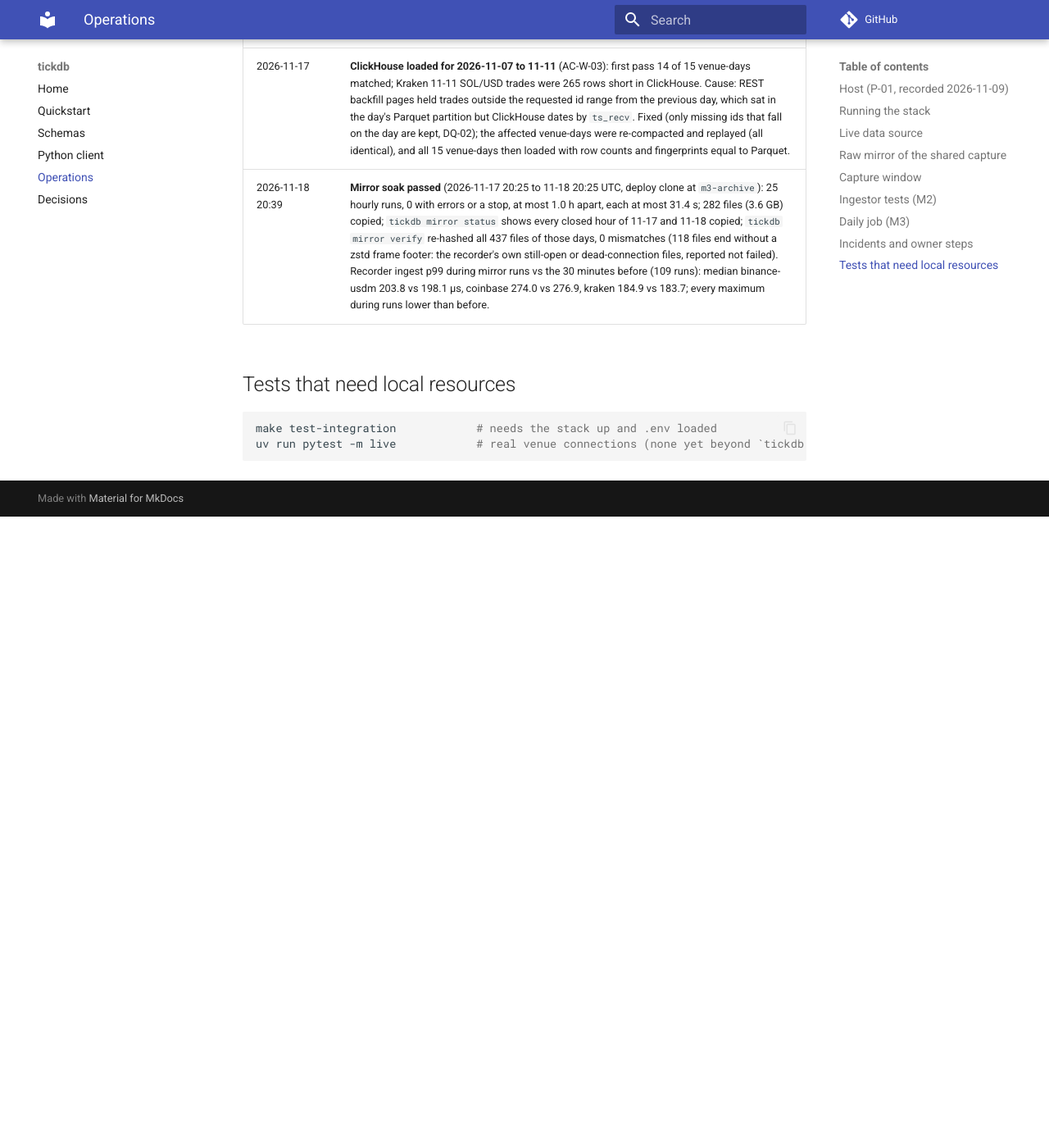
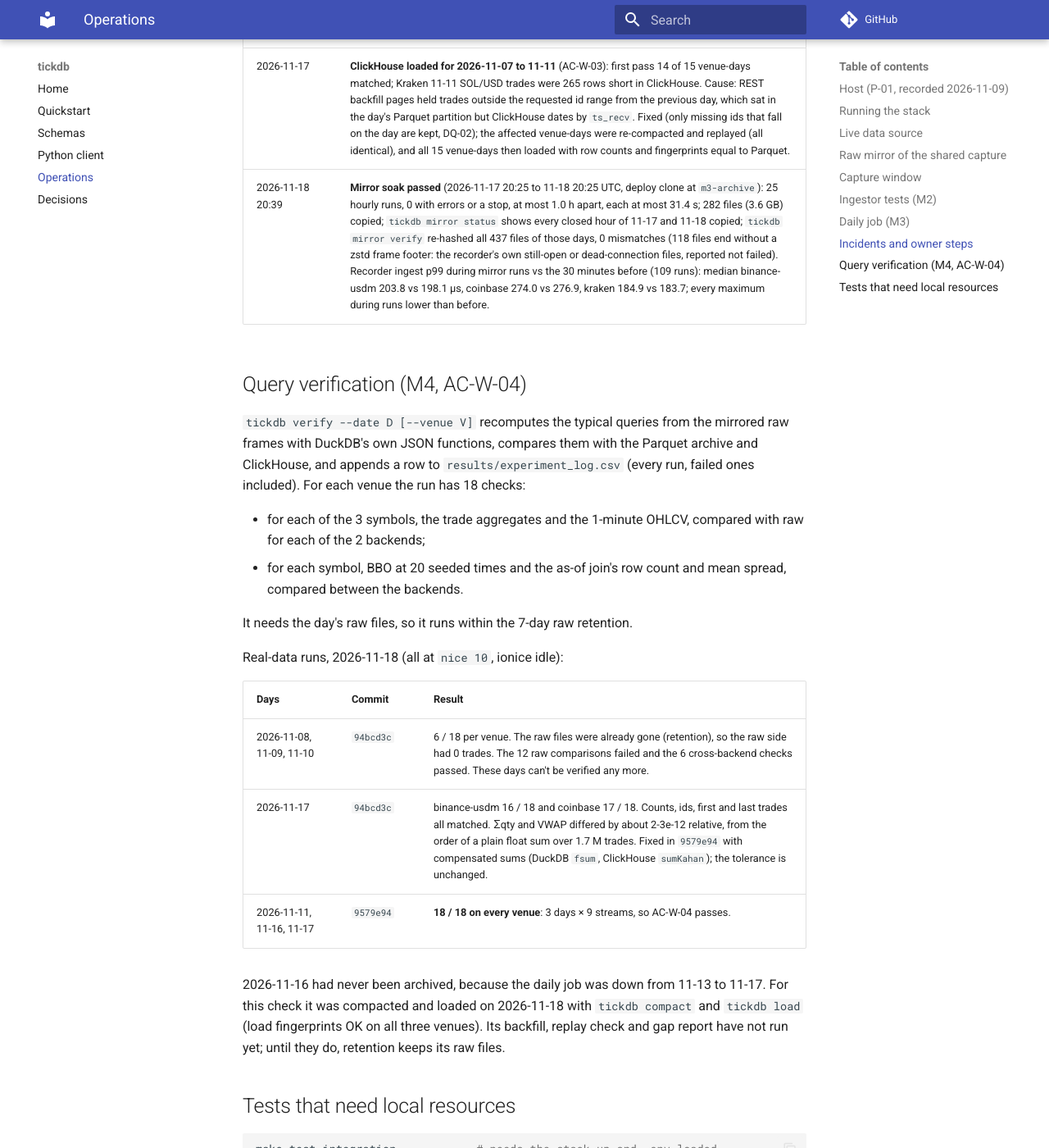
Before and after one commit to avmhdt/tick-data-platform, an MkDocs documentation site: the page built from docs/operations.md, in a window 1280 px wide and 1400 px high, scrolled down 4624 px. Shown: the whole window at 82% size. Built offline with MkDocs 1.6.1 and Material for MkDocs 9.7.7, drawn with Linux system fonts in a browser that asks for light colours; comment, search, counter and statistics services are not loaded; before the commit the page ends 5254 px from its top, so only the background shows below that.

Commit message:
M4: real-data verify on 2026-11-11, 11-16 and 11-17 passes on every stream (AC-W-04); experiment log

````diff
--- a/docs/operations.md
+++ b/docs/operations.md
@@ -140,6 +140,31 @@ then `main`); it is updated only between runs, with `git pull` and `uv sync --lo
 | 2026-11-17 | **ClickHouse loaded for 2026-11-07 to 11-11** (AC-W-03): first pass 14 of 15 venue-days matched; Kraken 11-11 SOL/USD trades were 265 rows short in ClickHouse. Cause: REST backfill pages held trades outside the requested id range from the previous day, which sat in the day's Parquet partition but ClickHouse dates by `ts_recv`. Fixed (only missing ids that fall on the day are kept, DQ-02); the affected venue-days were re-compacted and replayed (all identical), and all 15 venue-days then loaded with row counts and fingerprints equal to Parquet. |
 | 2026-11-18 20:39 | **Mirror soak passed** (2026-11-17 20:25 to 11-18 20:25 UTC, deploy clone at `m3-archive`): 25 hourly runs, 0 with errors or a stop, at most 1.0 h apart, each at most 31.4 s; 282 files (3.6 GB) copied; `tickdb mirror status` shows every closed hour of 11-17 and 11-18 copied; `tickdb mirror verify` re-hashed all 437 files of those days, 0 mismatches (118 files end without a zstd frame footer: the recorder's own still-open or dead-connection files, reported not failed). Recorder ingest p99 during mirror runs vs the 30 minutes before (109 runs): median binance-usdm 203.8 vs 198.1 µs, coinbase 274.0 vs 276.9, kraken 184.9 vs 183.7; every maximum during runs lower than before. |
 
+## Query verification (M4, AC-W-04)
+
+`tickdb verify --date D [--venue V]` recomputes the typical queries from the mirrored raw
+frames with DuckDB's own JSON functions, compares them with the Parquet archive and ClickHouse,
+and appends a row to `results/experiment_log.csv` (every run, failed ones included).
+For each venue the run has 18 checks:
+
+- for each of the 3 symbols, the trade aggregates and the 1-minute OHLCV, compared with raw for each of the 2 backends;
+- for each symbol, BBO at 20 seeded times and the as-of join's row count and mean spread, compared between the backends.
+
+It needs the day's raw files, so it runs within the 7-day raw retention.
+
+Real-data runs, 2026-11-18 (all at `nice 10`, ionice idle):
+
+| Days | Commit | Result |
+|---|---|---|
+| 2026-11-08, 11-09, 11-10 | `94bcd3c` | 6 / 18 per venue. The raw files were already gone (retention), so the raw side had 0 trades. The 12 raw comparisons failed and the 6 cross-backend checks passed. These days can't be verified any more. |
+| 2026-11-17 | `94bcd3c` | binance-usdm 16 / 18 and coinbase 17 / 18. Counts, ids, first and last trades all matched. Σqty and VWAP differed by about 2-3e-12 relative, from the order of a plain float sum over 1.7 M trades. Fixed in `9579e94` with compensated sums (DuckDB `fsum`, ClickHouse `sumKahan`); the tolerance is unchanged. |
+| 2026-11-11, 11-16, 11-17 | `9579e94` | **18 / 18 on every venue**: 3 days × 9 streams, so AC-W-04 passes. |
+
+2026-11-16 had never been archived, because the daily job was down from 11-13 to 11-17. For
+this check it was compacted and loaded on 2026-11-18 with `tickdb compact` and `tickdb load`
+(load fingerprints OK on all three venues). Its backfill, replay check and gap report have not
+run yet; until they do, retention keeps its raw files.
+
 ## Tests that need local resources
 
 ```bash
````
Also changed, not shown: 1 other file.
